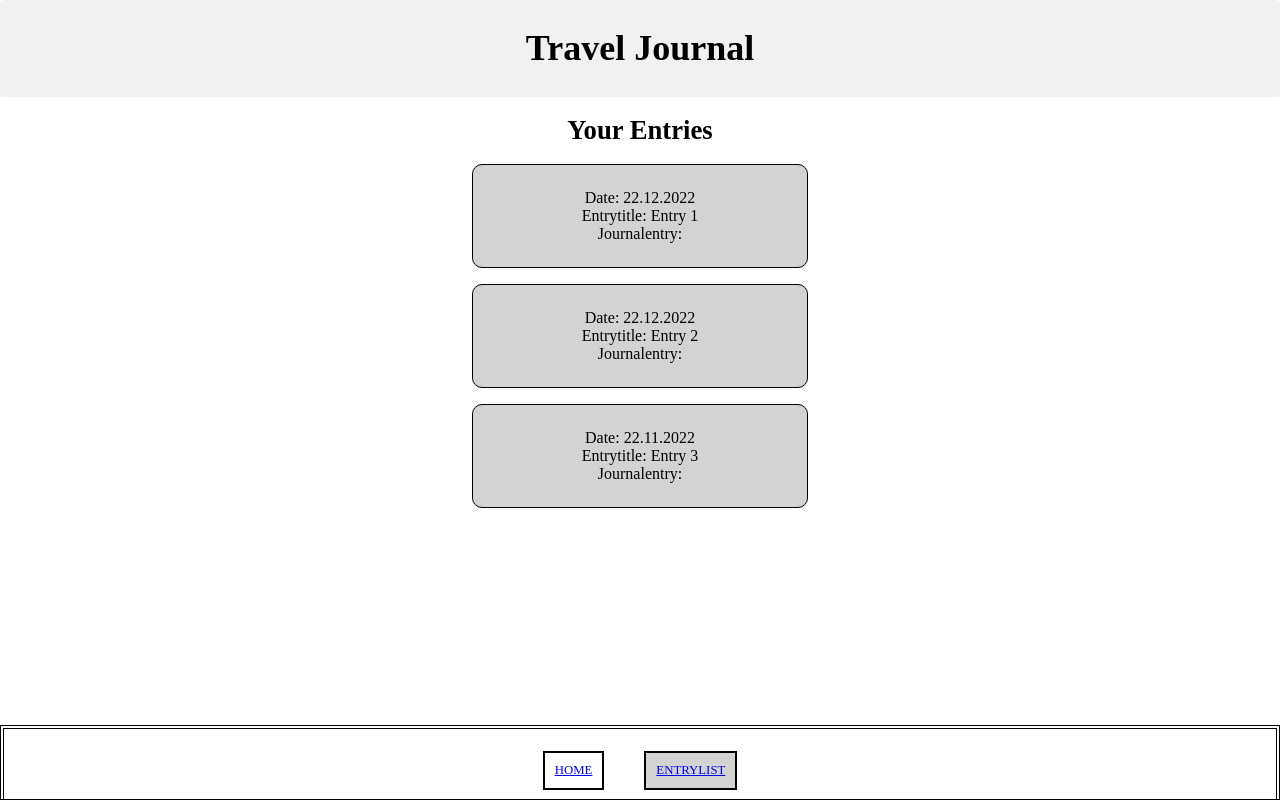
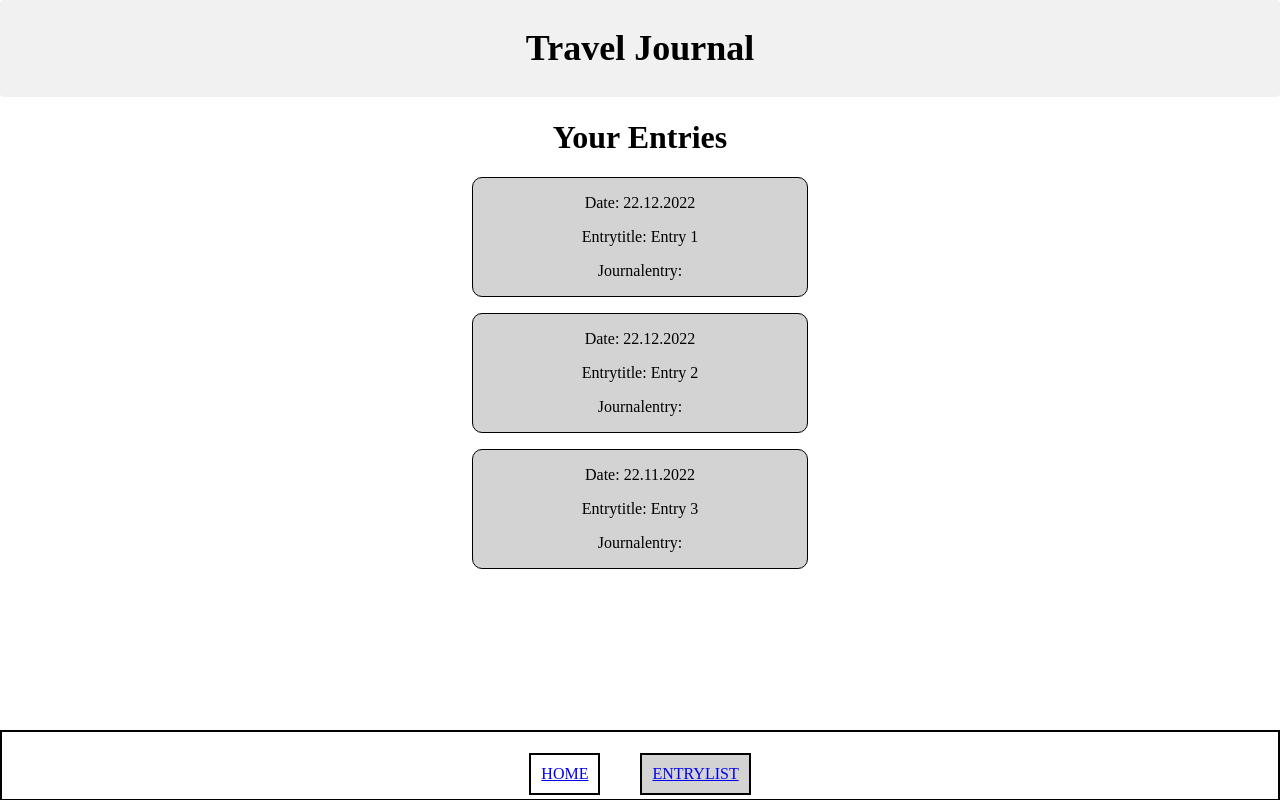
Before and after one commit to IrisHerholz/capstone-project, a Next.js app: page /EntryListPage in a window 1280 px wide. Built offline with nearby package versions, Linux system fonts and the light colour scheme.

Commit message:
small changes style

```diff
--- a/components/JournalEntryList/index.js
+++ b/components/JournalEntryList/index.js
@@ -8,11 +8,9 @@ export default function JournalEntryList() {
       <EntryList>
         {titles.map((title) => (
           <ListItem key={title.id}>
-            Date: {title.date}
-            <br />
-            Entrytitle: {title.entryTitle}
-            <br />
-            Journalentry: {title.name}
+            <p>Date: {title.date}</p>
+            <p>Entrytitle: {title.entryTitle} </p>
+            <p>Journalentry: {title.name}</p>
           </ListItem>
         ))}
       </EntryList>
@@ -23,18 +21,18 @@ export default function JournalEntryList() {
 const Heading = styled.h1`
   position: relative;
   text-align: center;
-  font-size: 20pt;
+  font-size: 1, 6em;
 `;
 const ListItem = styled.li`
   position: relative;
-  font-size: 12pt;
+  font-size: 1em;
   text-align: center;
   list-style-position: inside;
   background: lightgray;
   border: 1px solid black;
   border-radius: 10px;
   margin: 1em;
-  padding: 1.5em;
+  padding: 0, 5em;
 `;
 const EntryList = styled.ul`
   max-width: 368px;
--- a/components/Navigation/nav.index.js
+++ b/components/Navigation/nav.index.js
@@ -7,18 +7,18 @@ const Navigation = () => {
   return (
     <StyledFooter>
       <StyledNav>
-        <StyledNextLinkHome
+        <StyledNextLink
           href="/"
           className={router.pathname === "/" ? "active" : ""}
         >
           HOME
-        </StyledNextLinkHome>
-        <StyledNextLinkBook
+        </StyledNextLink>
+        <StyledNextLink
           href="/EntryListPage"
           className={router.pathname === "/EntryListPage" ? "active" : ""}
         >
           ENTRYLIST
-        </StyledNextLinkBook>
+        </StyledNextLink>
       </StyledNav>
     </StyledFooter>
   );
@@ -26,12 +26,12 @@ const Navigation = () => {
 export default Navigation;
 
 const StyledFooter = styled.footer`
-  font-size: 0.8em;
+  font-size: 0, 5em;
   position: fixed;
   bottom: 0;
   color: black;
   width: 100%;
-  height: 75px;
+  height: 70px;
   border: 1px solid black;
 `;
 
@@ -39,12 +39,12 @@ const StyledNav = styled.nav`
   display: flex;
   flex-direction: row;
   justify-content: center;
-  padding: 2px;
-  margin: 2px;
+  padding: 1px;
+  margin: 0px;
   border: 1px solid black;
   color: black;
 `;
-const StyledNextLinkHome = styled(Link)`
+const StyledNextLink = styled(Link)`
   padding: 10px;
   margin: 20px;
   border: 2px solid black;
@@ -52,11 +52,3 @@ const StyledNextLinkHome = styled(Link)`
     background-color: lightgrey;
   }
 `;
-const StyledNextLinkBook = styled(Link)`
-  padding: 10px;
-  margin: 20px;
-  border: 2px solid black;
-  &.active {
-    background-color: lightgrey;
-  }
-`;
```
